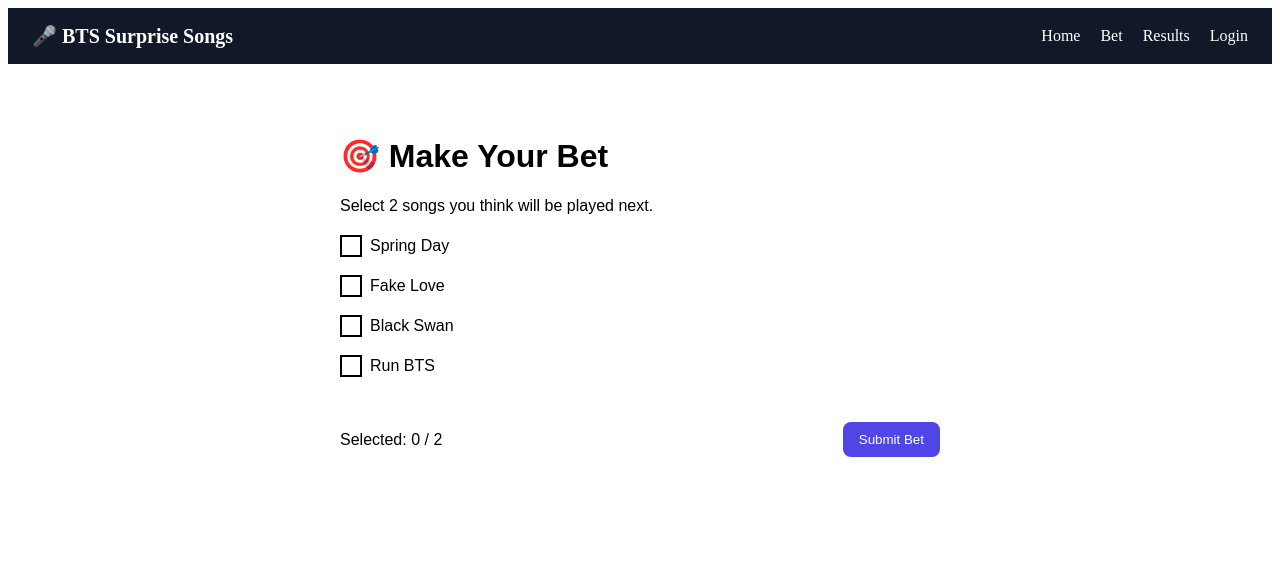
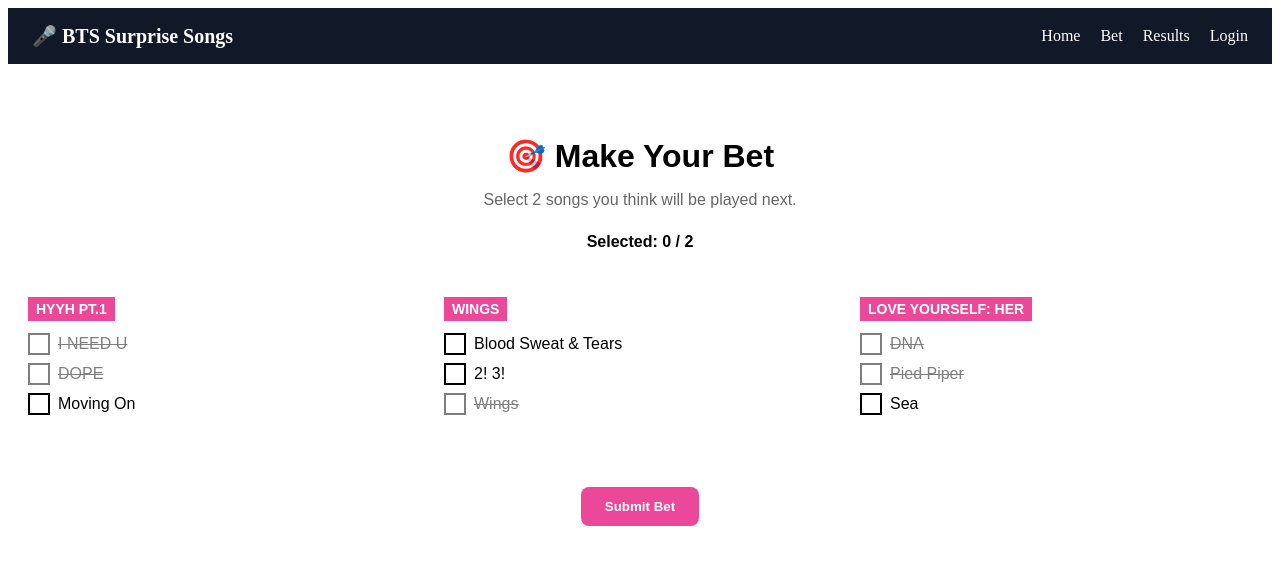
Before and after one commit to marcelaadriany/bts-songs-predictor, a React (Vite) app in the folder frontend/: page /bet in a window 1280 px wide. Shown: the top 564 px of the page. Built offline with nearby package versions, Linux system fonts and the light colour scheme.

Commit message:
reuse album template for betting page

```diff
--- a/frontend/src/pages/Bet.tsx
+++ b/frontend/src/pages/Bet.tsx
@@ -1,21 +1,11 @@
 import { useState } from "react";
+
 import Navbar from "../components/Navbar";
+import AlbumSection from "../components/AlbumSection";
 
-import SongOption from "../components/SongCheckbox";
-import type { Song } from "../types/Song";
+import { albums } from "../data/songs";
 
 export default function Bet() {
-  const songs: Song[] = [
-    { id: 1, name: "Dynamite", played: true },
-    { id: 2, name: "Butter", played: true },
-    { id: 3, name: "Spring Day", played: false },
-    { id: 4, name: "Fake Love", played: false },
-    { id: 5, name: "Black Swan", played: false },
-    { id: 6, name: "Run BTS", played: false },
-  ];
-
-  const availableSongs = songs.filter((song) => !song.played);
-
   const [selectedSongs, setSelectedSongs] = useState<number[]>([]);
 
   function handleSelect(songId: number) {
@@ -24,12 +14,14 @@
     // remove seleção
     if (alreadySelected) {
       setSelectedSongs(selectedSongs.filter((id) => id !== songId));
+
       return;
     }
 
-    // impede mais de 2
+    // limita a 2 músicas
     if (selectedSongs.length >= 2) {
       alert("You can only select 2 songs");
+
       return;
     }
 
@@ -40,36 +32,41 @@
   function handleSubmitBet() {
     if (selectedSongs.length !== 2) {
       alert("Select exactly 2 songs");
+
       return;
     }
 
-    console.log("Bet submitted:", selectedSongs);
+    console.log(selectedSongs);
 
-    alert("Bet submitted successfully!");
+    alert("Bet submitted!");
   }
 
   return (
     <>
       <Navbar />
+
       <div style={styles.container}>
-        <h1>🎯 Make Your Bet</h1>
+        <h1 style={styles.title}>🎯 Make Your Bet</h1>
 
-        <p>Select 2 songs you think will be played next.</p>
+        <p style={styles.subtitle}>
+          Select 2 songs you think will be played next.
+        </p>
 
-        <div style={styles.list}>
-          {availableSongs.map((song) => (
-            <SongOption
-              key={song.id}
-              song={song}
-              selected={selectedSongs.includes(song.id)}
+        <div style={styles.counter}>Selected: {selectedSongs.length} / 2</div>
+
+        <div style={styles.grid}>
+          {albums.map((album) => (
+            <AlbumSection
+              key={album.id}
+              album={album}
+              clickable
+              selectedSongs={selectedSongs}
               onSelect={handleSelect}
             />
           ))}
         </div>
 
         <div style={styles.footer}>
-          <p>Selected: {selectedSongs.length} / 2</p>
-
           <button style={styles.button} onClick={handleSubmitBet}>
             Submit Bet
           </button>
@@ -81,32 +78,46 @@
 
 const styles = {
   container: {
-    maxWidth: "600px",
-    margin: "0 auto",
     padding: "20px",
     fontFamily: "Arial",
   },
 
-  list: {
-    display: "flex",
-    flexDirection: "column" as const,
-    gap: "10px",
-    marginTop: "20px",
+  title: {
+    textAlign: "center" as const,
+    marginBottom: "8px",
+  },
+
+  subtitle: {
+    textAlign: "center" as const,
+    color: "#666",
+    marginBottom: "24px",
+  },
+
+  counter: {
+    textAlign: "center" as const,
+    marginBottom: "32px",
+    fontWeight: "bold",
+  },
+
+  grid: {
+    display: "grid",
+    gridTemplateColumns: "repeat(auto-fit, minmax(250px, 1fr))",
+    gap: "24px",
   },
 
   footer: {
-    marginTop: "30px",
+    marginTop: "40px",
     display: "flex",
-    justifyContent: "space-between",
-    alignItems: "center",
+    justifyContent: "center",
   },
 
   button: {
-    padding: "10px 16px",
+    padding: "12px 24px",
     border: "none",
-    backgroundColor: "#4f46e5",
-    color: "#fff",
     borderRadius: "8px",
+    backgroundColor: "#ec4899",
+    color: "white",
     cursor: "pointer",
+    fontWeight: "bold",
   },
 };
```
